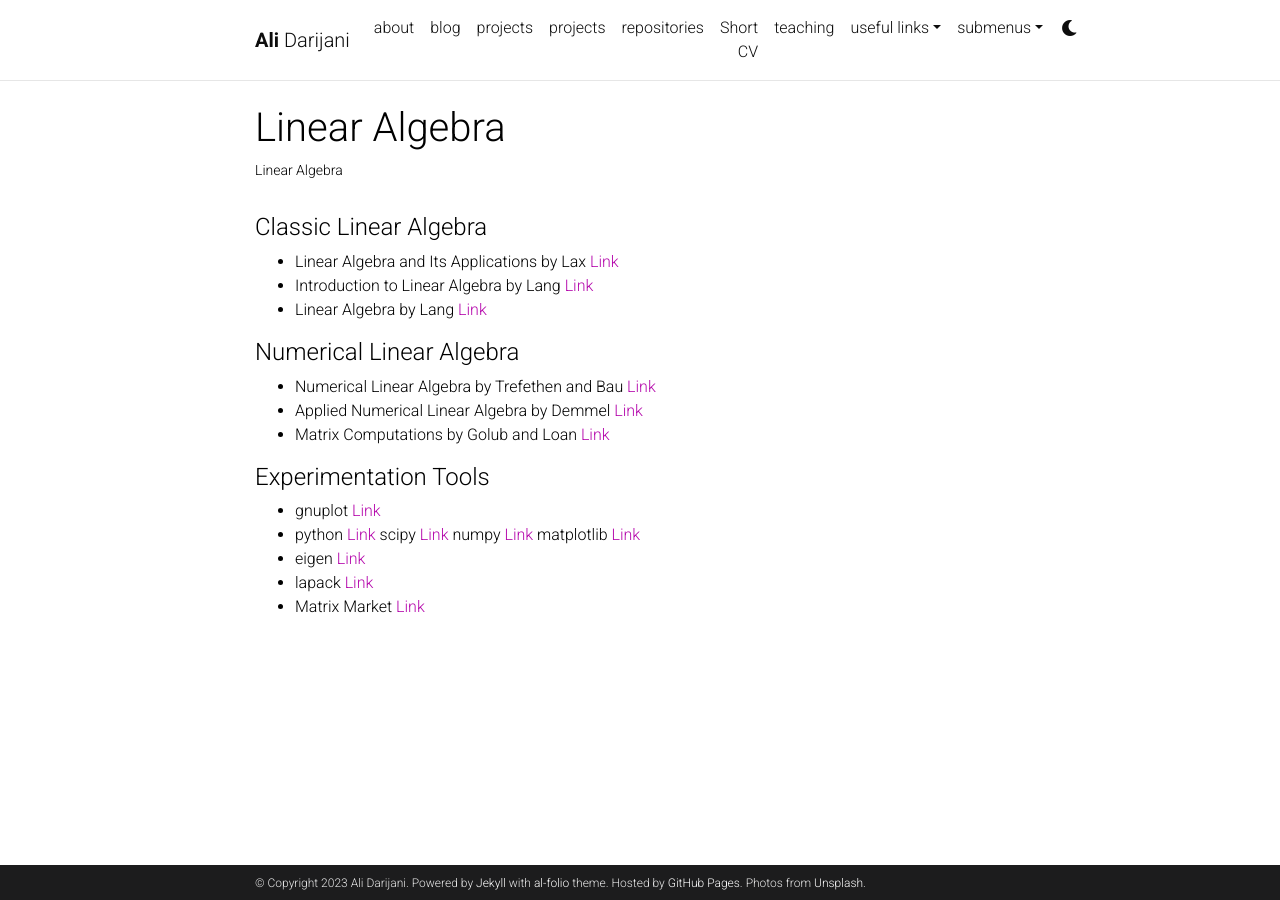
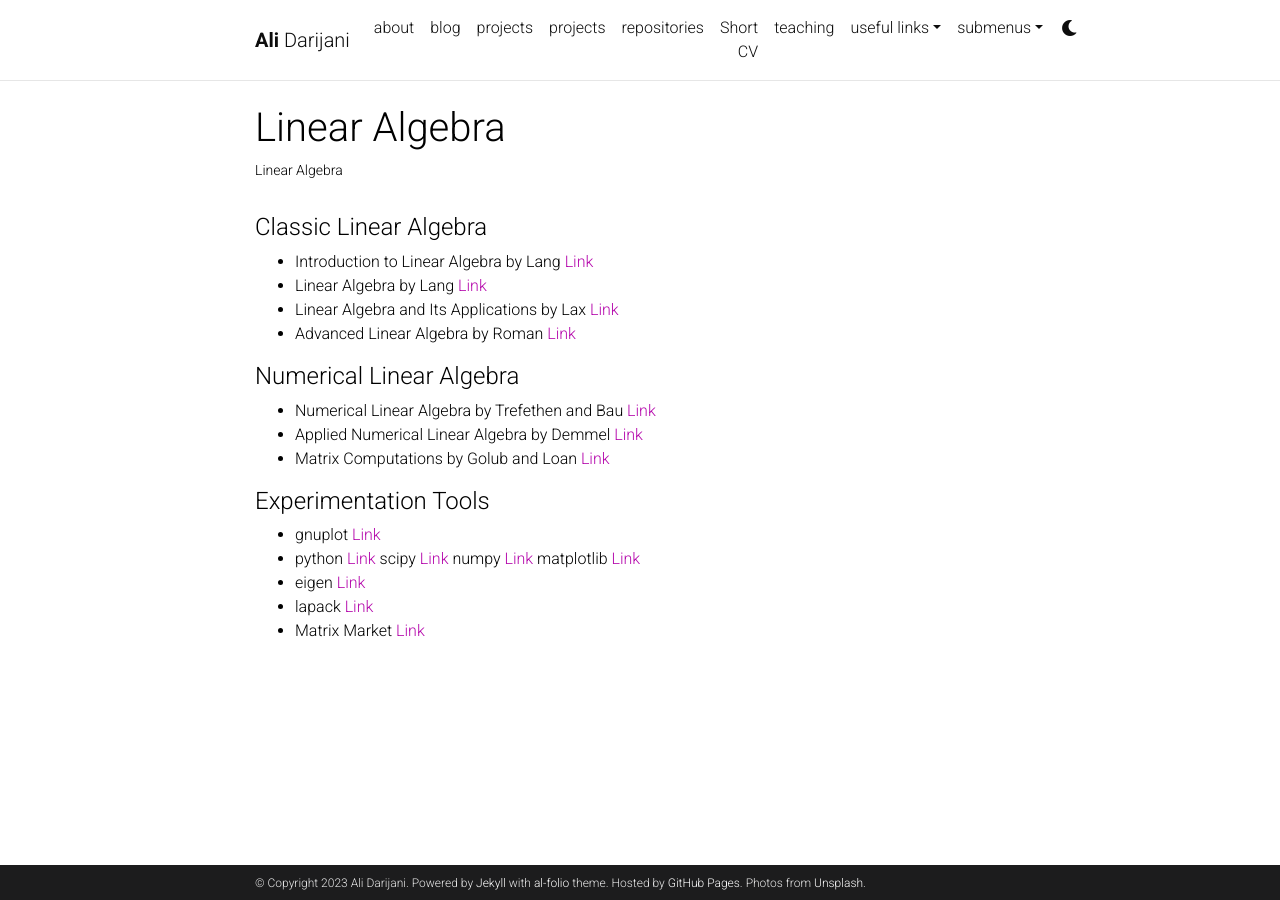
Before and after one commit to adarijani/adarijani.github.io_archived, a Jekyll site: the page built from _projects/02.linear_algebra.md, in a window 1280 px wide. Built offline with Jekyll 4.4.1, drawn with Linux system fonts in a browser that asks for light colours; comment, search, counter and statistics services are not loaded; a style sheet for code colours, icons or effects is not loaded.

Commit message:
add steven roman advanced linear algebra

```diff
--- a/_projects/02.linear_algebra.md
+++ b/_projects/02.linear_algebra.md
@@ -9,9 +9,10 @@ category: teaching
 
 #### Classic Linear Algebra
 
-- Linear Algebra and Its Applications by Lax [Link](https://www.wiley.com/en-br/Linear+Algebra+and+Its+Applications,+2nd+Edition-p-9780471751564)
 - Introduction to Linear Algebra by Lang [Link](https://link.springer.com/book/10.1007/978-1-4612-1070-2)
 - Linear Algebra by Lang [Link](https://link.springer.com/book/10.1007/978-1-4757-1949-9)
+- Linear Algebra and Its Applications by Lax [Link](https://www.wiley.com/en-br/Linear+Algebra+and+Its+Applications,+2nd+Edition-p-9780471751564)
+- Advanced Linear Algebra by Roman [Link](https://link.springer.com/book/10.1007/978-0-387-72831-5)
 
 #### Numerical Linear Algebra
 
```
